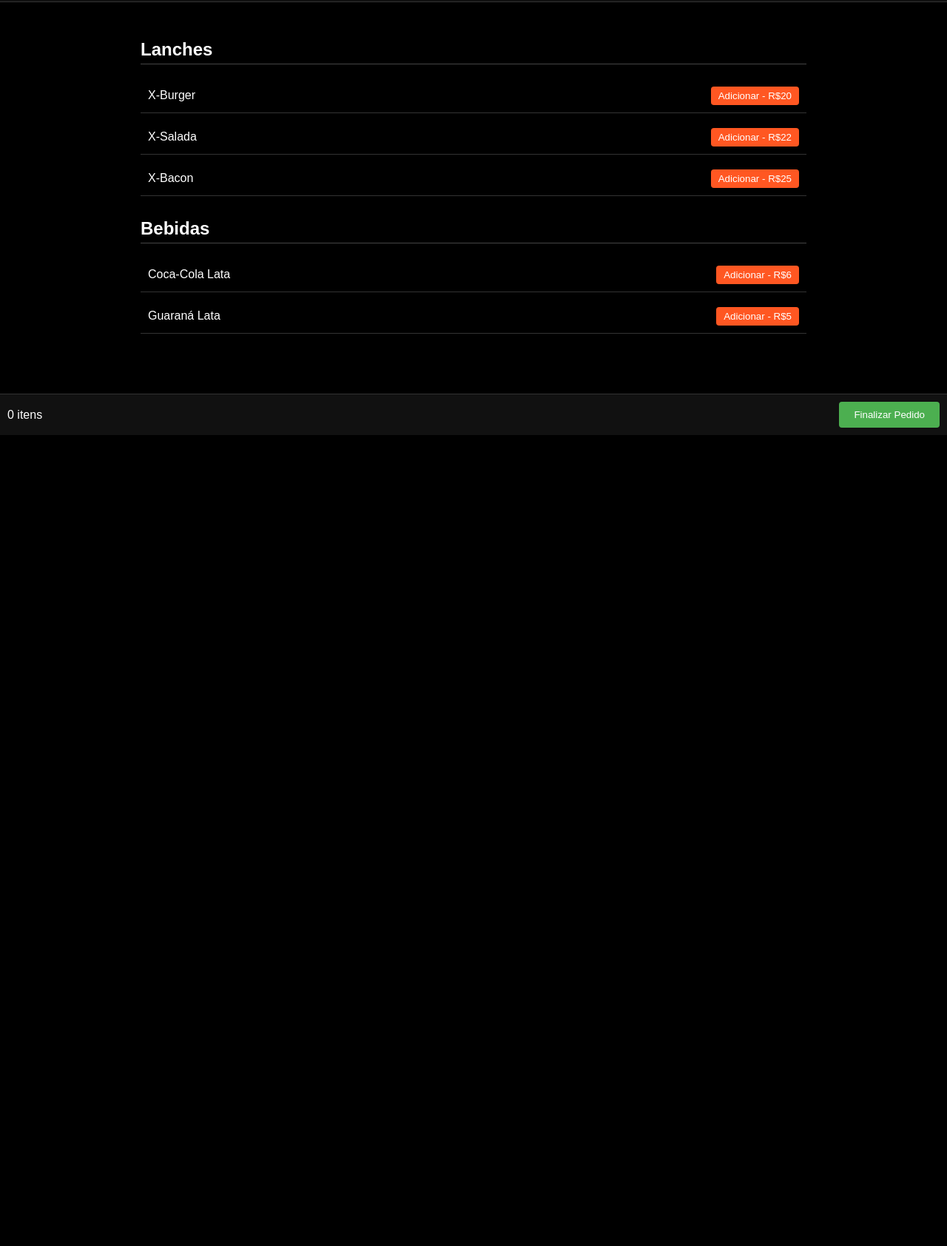
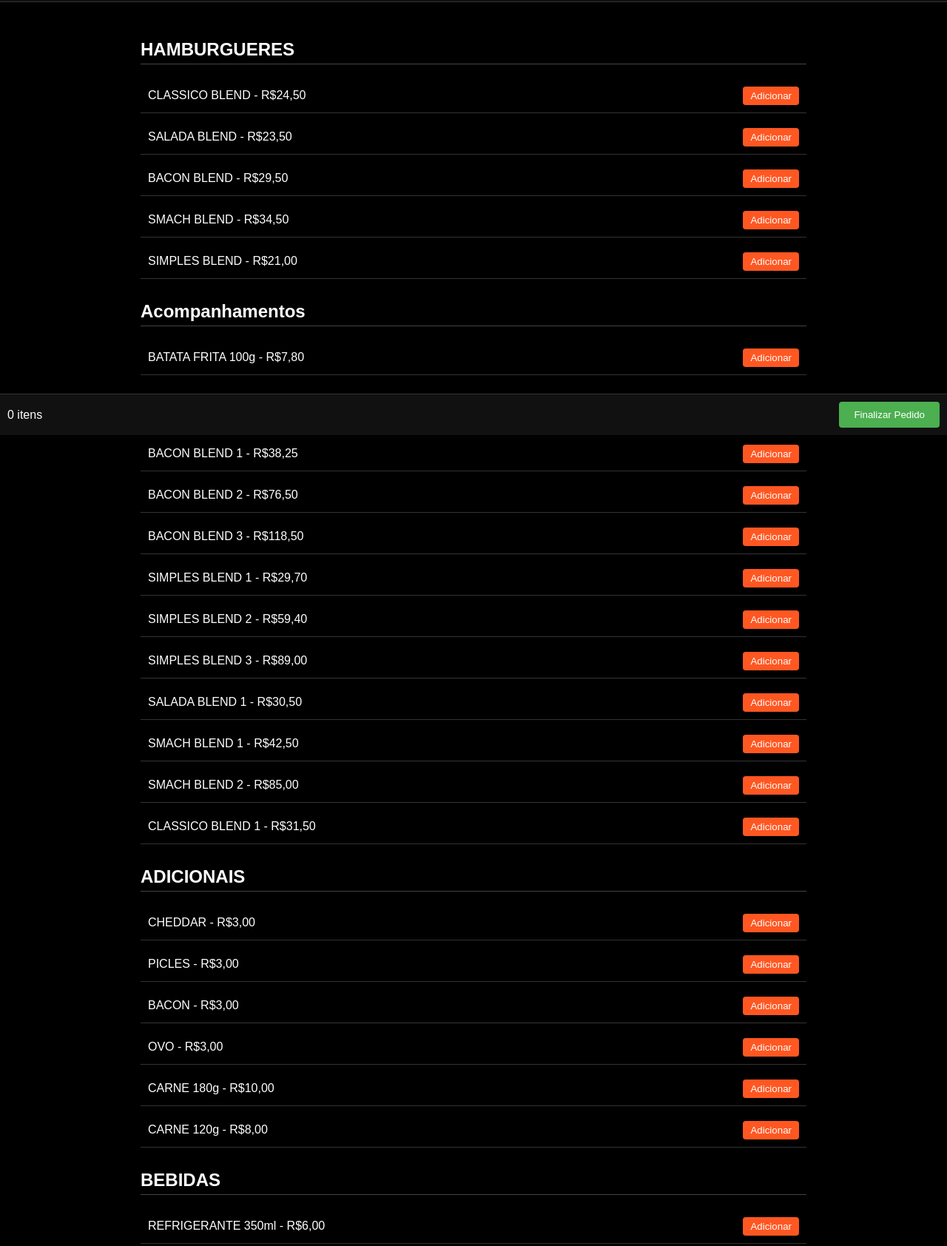
Before and after one commit to antoniogomesfilho88-svg/cardapio-blend-, a plain HTML site: page index.html in a window 1280 px wide. Shown: the part 212-1896 px from the top of the page at 74% size. Before the commit the page ends 800 px from the top, so only its background shows below. Drawn offline with Linux system fonts and the light colour scheme.

Commit message:
Update index.html

```diff
--- a/index.html
+++ b/index.html
@@ -18,7 +18,7 @@
       background: #111;
       padding: 15px;
       border-bottom: 1px solid #333;
-      position: sticky; /* fixo no topo */
+      position: sticky;
       top: 0;
       z-index: 1000;
     }
@@ -135,29 +135,113 @@
   </header>
 
   <div class="container">
-    <h2>Lanches</h2>
+
+    <h2>HAMBURGUERES</h2>
     <div class="product">
-      <span>X-Burger</span>
-      <button onclick="addToCart('X-Burger', 20)">Adicionar - R$20</button>
+      <span>CLASSICO BLEND - R$24,50</span>
+      <button onclick="addToCart('CLASSICO BLEND', 24.50)">Adicionar</button>
     </div>
     <div class="product">
-      <span>X-Salada</span>
-      <button onclick="addToCart('X-Salada', 22)">Adicionar - R$22</button>
+      <span>SALADA BLEND - R$23,50</span>
+      <button onclick="addToCart('SALADA BLEND', 23.50)">Adicionar</button>
     </div>
     <div class="product">
-      <span>X-Bacon</span>
-      <button onclick="addToCart('X-Bacon', 25)">Adicionar - R$25</button>
+      <span>BACON BLEND - R$29,50</span>
+      <button onclick="addToCart('BACON BLEND', 29.50)">Adicionar</button>
+    </div>
+    <div class="product">
+      <span>SMACH BLEND - R$34,50</span>
+      <button onclick="addToCart('SMACH BLEND', 34.50)">Adicionar</button>
+    </div>
+    <div class="product">
+      <span>SIMPLES BLEND - R$21,00</span>
+      <button onclick="addToCart('SIMPLES BLEND', 21.00)">Adicionar</button>
     </div>
 
-    <h2>Bebidas</h2>
+    <h2>Acompanhamentos</h2>
     <div class="product">
-      <span>Coca-Cola Lata</span>
-      <button onclick="addToCart('Coca-Cola Lata', 6)">Adicionar - R$6</button>
+      <span>BATATA FRITA 100g - R$7,80</span>
+      <button onclick="addToCart('BATATA FRITA 100g', 7.80)">Adicionar</button>
+    </div>
+
+    <h2>COMBOS</h2>
+    <div class="product">
+      <span>BACON BLEND 1 - R$38,25</span>
+      <button onclick="addToCart('COMBO BACON BLEND 1', 38.25)">Adicionar</button>
     </div>
     <div class="product">
-      <span>Guaraná Lata</span>
-      <button onclick="addToCart('Guaraná Lata', 5)">Adicionar - R$5</button>
+      <span>BACON BLEND 2 - R$76,50</span>
+      <button onclick="addToCart('COMBO BACON BLEND 2', 76.50)">Adicionar</button>
     </div>
+    <div class="product">
+      <span>BACON BLEND 3 - R$118,50</span>
+      <button onclick="addToCart('COMBO BACON BLEND 3', 118.50)">Adicionar</button>
+    </div>
+    <div class="product">
+      <span>SIMPLES BLEND 1 - R$29,70</span>
+      <button onclick="addToCart('COMBO SIMPLES BLEND 1', 29.70)">Adicionar</button>
+    </div>
+    <div class="product">
+      <span>SIMPLES BLEND 2 - R$59,40</span>
+      <button onclick="addToCart('COMBO SIMPLES BLEND 2', 59.40)">Adicionar</button>
+    </div>
+    <div class="product">
+      <span>SIMPLES BLEND 3 - R$89,00</span>
+      <button onclick="addToCart('COMBO SIMPLES BLEND 3', 89.00)">Adicionar</button>
+    </div>
+    <div class="product">
+      <span>SALADA BLEND 1 - R$30,50</span>
+      <button onclick="addToCart('COMBO SALADA BLEND 1', 30.50)">Adicionar</button>
+    </div>
+    <div class="product">
+      <span>SMACH BLEND 1 - R$42,50</span>
+      <button onclick="addToCart('COMBO SMACH BLEND 1', 42.50)">Adicionar</button>
+    </div>
+    <div class="product">
+      <span>SMACH BLEND 2 - R$85,00</span>
+      <button onclick="addToCart('COMBO SMACH BLEND 2', 85.00)">Adicionar</button>
+    </div>
+    <div class="product">
+      <span>CLASSICO BLEND 1 - R$31,50</span>
+      <button onclick="addToCart('COMBO CLASSICO BLEND 1', 31.50)">Adicionar</button>
+    </div>
+
+    <h2>ADICIONAIS</h2>
+    <div class="product">
+      <span>CHEDDAR - R$3,00</span>
+      <button onclick="addToCart('CHEDDAR ADICIONAL', 3.00)">Adicionar</button>
+    </div>
+    <div class="product">
+      <span>PICLES - R$3,00</span>
+      <button onclick="addToCart('PICLES ADICIONAL', 3.00)">Adicionar</button>
+    </div>
+    <div class="product">
+      <span>BACON - R$3,00</span>
+      <button onclick="addToCart('BACON ADICIONAL', 3.00)">Adicionar</button>
+    </div>
+    <div class="product">
+      <span>OVO - R$3,00</span>
+      <button onclick="addToCart('OVO ADICIONAL', 3.00)">Adicionar</button>
+    </div>
+    <div class="product">
+      <span>CARNE 180g - R$10,00</span>
+      <button onclick="addToCart('CARNE 180g ADICIONAL', 10.00)">Adicionar</button>
+    </div>
+    <div class="product">
+      <span>CARNE 120g - R$8,00</span>
+      <button onclick="addToCart('CARNE 120g ADICIONAL', 8.00)">Adicionar</button>
+    </div>
+
+    <h2>BEBIDAS</h2>
+    <div class="product">
+      <span>REFRIGERANTE 350ml - R$6,00</span>
+      <button onclick="addToCart('REFRIGERANTE 350ml', 6.00)">Adicionar</button>
+    </div>
+    <div class="product">
+      <span>REFRIGERANTE 2L - R$12,00</span>
+      <button onclick="addToCart('REFRIGERANTE 2L', 12.00)">Adicionar</button>
+    </div>
+
   </div>
 
   <!-- CARRINHO -->
@@ -222,7 +306,8 @@
       pedido += "Observação: " + observacao + "%0A";
       pedido += "Telefone: " + telefone;
 
-      let url = "https://wa.me/55SEUNUMERO?text=" + pedido;
+      // ⚠️ SUBSTITUA O NÚMERO ABAIXO PELO SEU WHATSAPP ⚠️
+      let url = "https://wa.me/5511999999999?text=" + pedido;
       window.open(url, "_blank");
     });
   </script>
```
